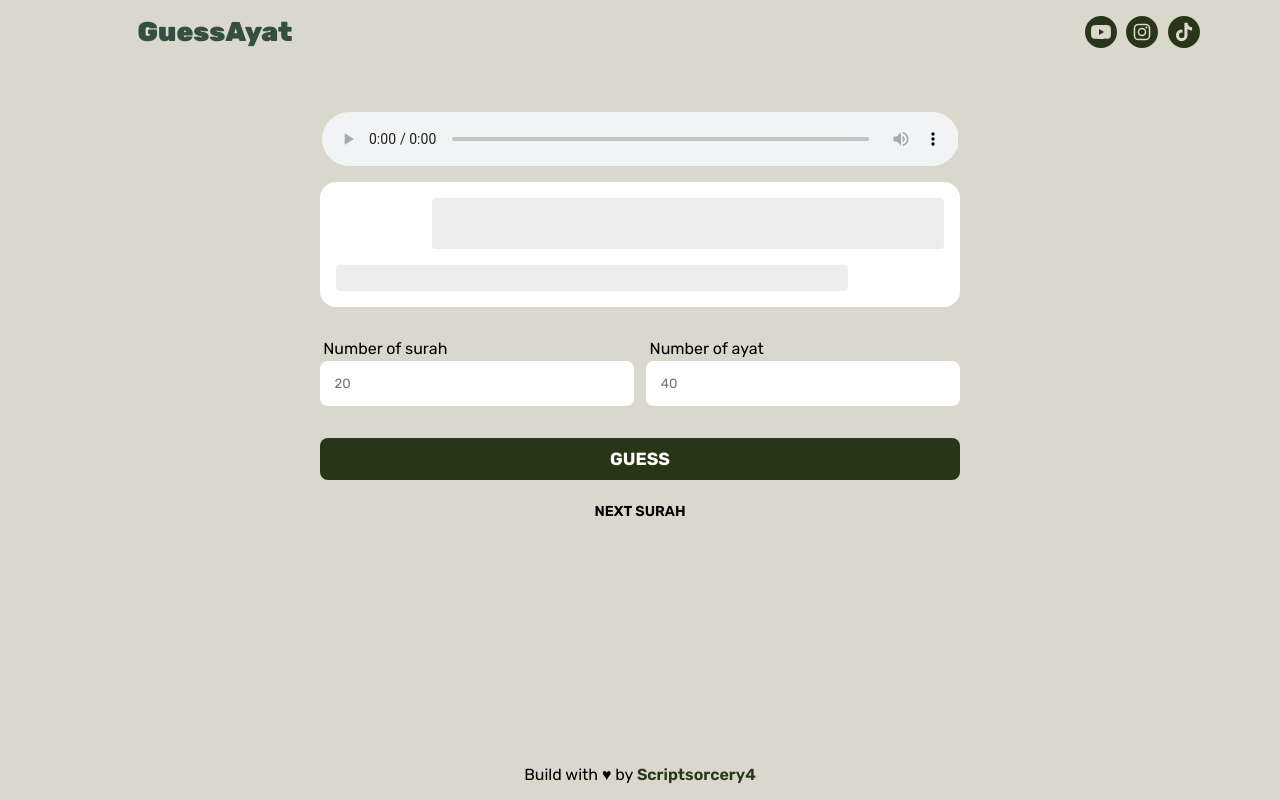
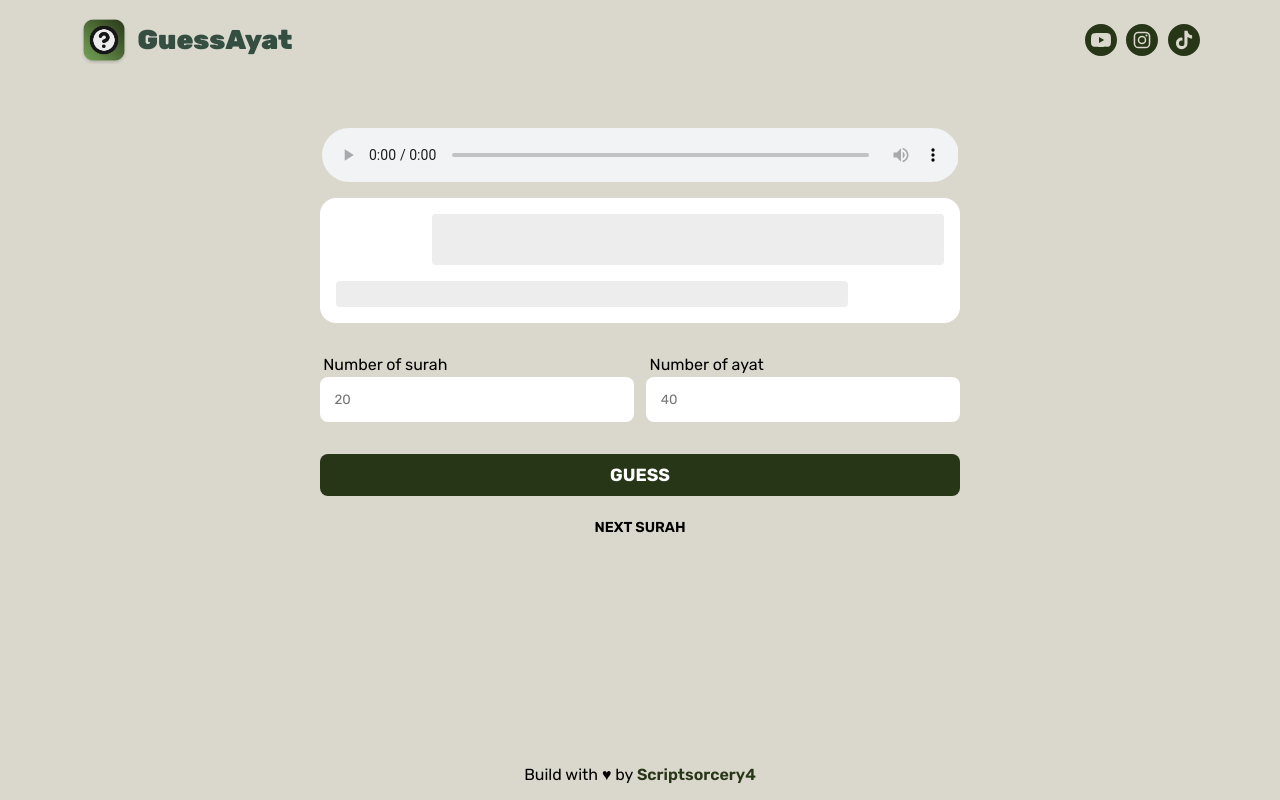
Before and after one commit to scriptsorcery4/GuessAyat, a website: page app.html in a window 1280 px wide. Drawn offline with Linux system fonts and the light colour scheme; no server answers.

Commit message:
fixing bug icon

```diff
--- a/app.html
+++ b/app.html
@@ -4,7 +4,7 @@
     <meta charset="UTF-8">
     <meta name="viewport" content="width=device-width, initial-scale=1.0">
     <link rel="stylesheet" href="style.css">
-    <link rel="icon" href="public/icon.png" type="image/png">
+    <link rel="icon" href="/icon.png" type="image/png">
     <title>GuessAyat</title>
 </head>
 <body>
@@ -25,7 +25,7 @@
     <section>
         <header>
             <a href="/">
-                <img src="/public/icon.png" alt="">
+                <img src="/icon.png" alt="">
                 <h1>GuessAyat</h1>
             </a>
 
```
Also changed, not shown: index.html (+2 -2 lines), icon.png (added).
